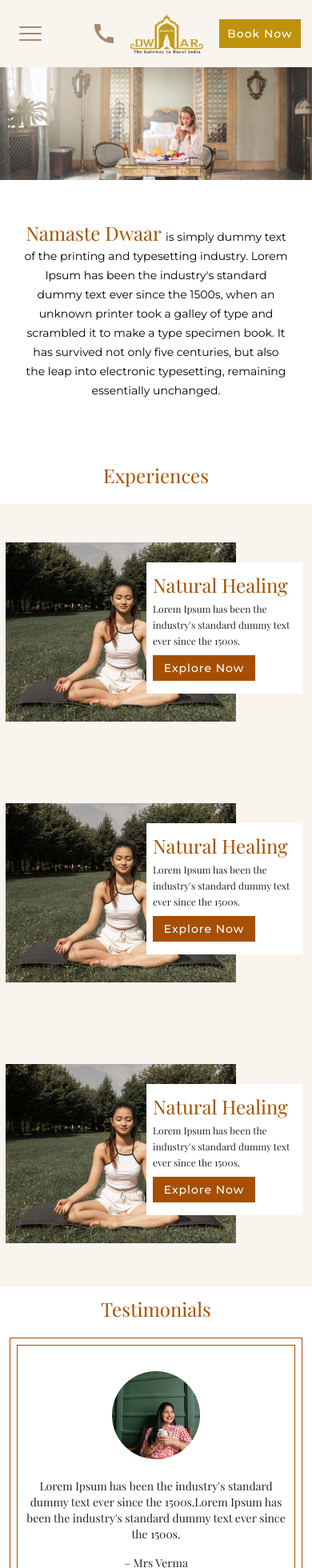
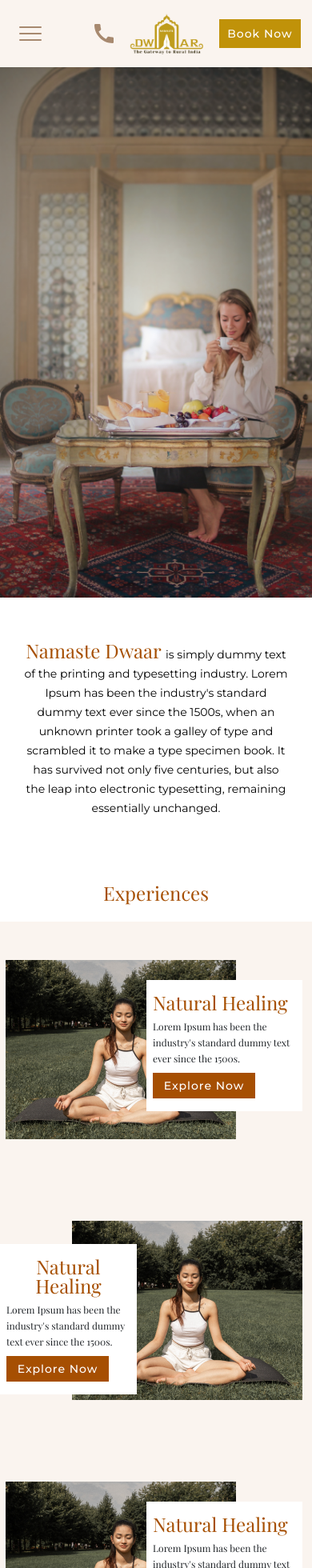
Before and after one commit to Harsh71019/NamasteDwaar, a Next.js app: page / in a window 390 px wide. Shown: the top 1960 px of the page at 80% size. Built offline with nearby package versions, Linux system fonts and the light colour scheme; a web font is replaced by a local one.

Commit message:
adding dropdowns

```diff
--- a/components/homepage/Section1.js
+++ b/components/homepage/Section1.js
@@ -1,10 +1,12 @@
 import Image from 'next/image';
 import React from 'react';
 import HomeImage from '../../public/images/section-1.png';
+import HomeImageMobile from '../../public/images/section-1-mobile.png';
 
 const Section1 = () => {
   return (
-    <div className='container px-0'>
+    <>
+      <div className='container px-0 hbs'>
         <Image
           src={HomeImage}
           priority
@@ -12,6 +14,15 @@ const Section1 = () => {
           layout='responsive'
         />
       </div>
+      <div className='container px-0 sss'>
+        <Image
+          src={HomeImageMobile}
+          priority
+          alt='wellness center'
+          layout='responsive'
+        />
+      </div>
+    </>
   );
 };
 
--- a/components/homepage/Section3.js
+++ b/components/homepage/Section3.js
@@ -32,15 +32,7 @@ const Section3 = () => {
 
       <div className='px-0 py-5 container'>
         <div className='row w-100'>
-          <div className='col-md-8 col-10 d-flex align-items-center justify-content-center'>
-            <div className='sss'>
-              <Image src={HomeImageMobile} className='hbs' alt='spa day' />
-            </div>
-            <div className='hbs'>
-              <Image src={HomeImage} className='hbs' alt='spa day' />
-            </div>
-          </div>
-          <div className='col-md-4 col-6  overlay-card align-items-center offset-md-0 offset-6 d-flex column flex-column justify-content-center px-0 '>
+          <div className='col-md-4 col-6 overlay-card-reverse  align-items-center  d-flex column flex-column justify-content-center'>
             <div className='section3-card p-md-3 p-2'>
               <h1 className='primary-heading my-2'>Natural Healing</h1>
               <p className='my-2 primary-text'>
@@ -48,6 +40,14 @@ const Section3 = () => {
                 since the 1500s.
               </p>
               <button className='my-2 section-3__button'>Explore Now</button>
+            </div>
+          </div>
+          <div className='col-md-8 col-10 overlay-reverse-image d-flex align-items-center justify-content-md-center justify-content-end px-0'>
+            <div className='sss'>
+              <Image src={HomeImageMobile} className='hbs' alt='spa day' />
+            </div>
+            <div className='hbs'>
+              <Image src={HomeImage} className='hbs' alt='spa day' />
             </div>
           </div>
         </div>
--- a/styles/globals.css
+++ b/styles/globals.css
@@ -60,7 +60,7 @@ a {
 /* Start of navbar styles */
 
 .dropdown-button-nav {
-  color: #000;
+  color: #000 !important;
   background: transparent;
   font-family: Montserrat;
   font-size: 16px;
@@ -83,23 +83,26 @@ a {
 }
 
 .dropdown-button-nav:hover {
-  color: #000;
+  color: #000 !important;
   background: none;
   outline: none;
   background-color: transparent;
   border-radius: 0px !important;
   border-bottom: 2px solid var(--secondary-color) !important;
+  box-shadow: none;
 }
 .dropdown-button-nav:focus {
   color: #000;
   background: none;
   outline: none !important;
   border-bottom: 2px solid var(--secondary-color) !important;
+  box-shadow: none !important;
 }
 .dropdown-button-nav-menu {
   margin-top: 0px !important;
   border-radius: 0px;
   background: rgba(250, 244, 239, 0.9);
+  border: none;
 }
 
 .nav-container-drop {
@@ -460,8 +463,12 @@ a {
   .overlay-card {
     margin-top: -63%;
   }
-  .overlay-reverse {
-    margin-top: -63%;
+  .overlay-card-reverse {
+    margin-bottom: -63%;
+    z-index: 3;
+  }
+  .overlay-reverse-image {
+    width: 100%;
   }
 
   /* End of section-3 */
```
Also changed, not shown: public/images/section-1-mobile.png (added). Lines whose indentation alone changed are shown as unchanged.
